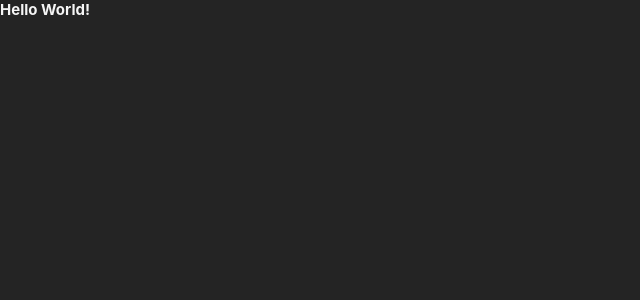
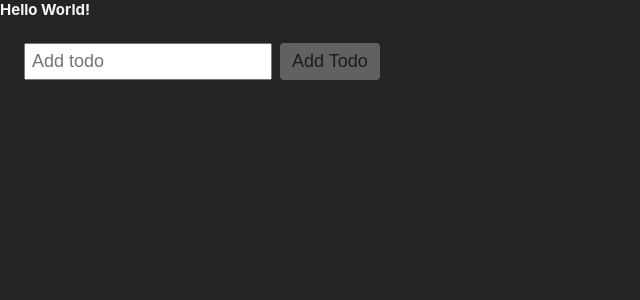
Before and after one commit to MiguelMachado-dev/ReactToDoList, a React (Vite) app: page / in a window 1280 px wide. Shown: the top 300 px of the page, without its empty margins (0-640 px from the left). Built offline with nearby package versions, Linux system fonts and the light colour scheme.

Commit message:
feat(add-todo): create and style component
- Create Add Todo component
- Style Add Todo Component
- Import and type component
Co-authored-by: Raine Corrêa da Costa  <raineenf@gmail.com>

```diff
--- a/package.json
+++ b/package.json
@@ -44,7 +44,8 @@
     "lint-staged": "^13.0.3",
     "prettier": "^2.7.1",
     "typescript": "^4.6.4",
-    "vite": "^3.1.0"
+    "vite": "^3.1.0",
+    "vite-tsconfig-paths": "^3.5.0"
   },
   "config": {
     "commitizen": {
--- a/src/App.tsx
+++ b/src/App.tsx
@@ -1,7 +1,20 @@
+import { useState } from 'react'
+import type { ITodo } from 'types'
+
+import { AddTodo } from 'components/AddTodo'
+
 function App() {
+  const [todos, setTodos] = useState<Array<ITodo>>([
+    { text: 'Learn about React', complete: false },
+    { text: 'Meet friend for lunch', complete: false },
+    { text: 'Build really cool todo app', complete: false },
+  ])
+
   return (
     <div className="App">
       <h2>Hello World!</h2>
+
+      <AddTodo setTodos={setTodos} existingTodos={todos} />
     </div>
   )
 }
--- /dev/null
+++ b/src/components/AddTodo/index.tsx
@@ -0,0 +1,46 @@
+import { useState } from 'react'
+import type { ITodo } from 'types'
+
+import * as S from './styles'
+
+interface IAddTodoProps {
+  existingTodos: Array<ITodo>
+  setTodos: (todos: Array<ITodo>) => void
+}
+
+const AddTodo = ({ existingTodos, setTodos }: IAddTodoProps) => {
+  const [inputValue, setInputValue] = useState<string>('')
+
+  const AddTodo = () => {
+    const newTodo = { text: inputValue, complete: false }
+    setTodos([...existingTodos, newTodo])
+
+    setInputValue('')
+  }
+
+  return (
+    <S.Container>
+      <S.Input
+        type="text"
+        placeholder="Add todo"
+        value={inputValue}
+        onChange={(e) => setInputValue(e.target.value)}
+        onKeyDown={(e) => {
+          if (e.key === 'Enter') {
+            AddTodo()
+          }
+
+          if (e.key === 'Escape') {
+            setInputValue('')
+          }
+        }}
+      />
+
+      <S.Button type="button" onClick={AddTodo} disabled={!inputValue}>
+        Add Todo
+      </S.Button>
+    </S.Container>
+  )
+}
+
+export { AddTodo }
--- /dev/null
+++ b/src/components/AddTodo/styles.ts
@@ -0,0 +1,30 @@
+import styled from 'styled-components'
+
+export const Container = styled.div`
+  display: flex;
+  gap: 0.8rem;
+  padding: 2.4rem;
+`
+
+export const Input = styled.input`
+  padding: 0.6rem;
+  font-size: 1.8rem;
+`
+
+export const Button = styled.button`
+  padding: 0.6rem 1.2rem;
+  font-size: 1.8rem;
+  cursor: pointer;
+  transition: filter 0.2s ease-in-out;
+  border-radius: 0.4rem;
+  border: none;
+
+  &:disabled {
+    cursor: not-allowed;
+    color: #1d1c1c;
+  }
+
+  &:hover {
+    filter: brightness(0.9);
+  }
+`
--- /dev/null
+++ b/src/types/index.ts
@@ -0,0 +1,4 @@
+export interface ITodo {
+  text: string
+  complete: boolean
+}
--- a/vite.config.ts
+++ b/vite.config.ts
@@ -1,7 +1,8 @@
 import { defineConfig } from 'vite'
 import react from '@vitejs/plugin-react'
+import tsconfigPaths from 'vite-tsconfig-paths'
 
 // https://vitejs.dev/config/
 export default defineConfig({
-  plugins: [react()]
+  plugins: [react(), tsconfigPaths()],
 })
```
Also changed, not shown: 1 other file (tests, documents, lock files or other folders).
